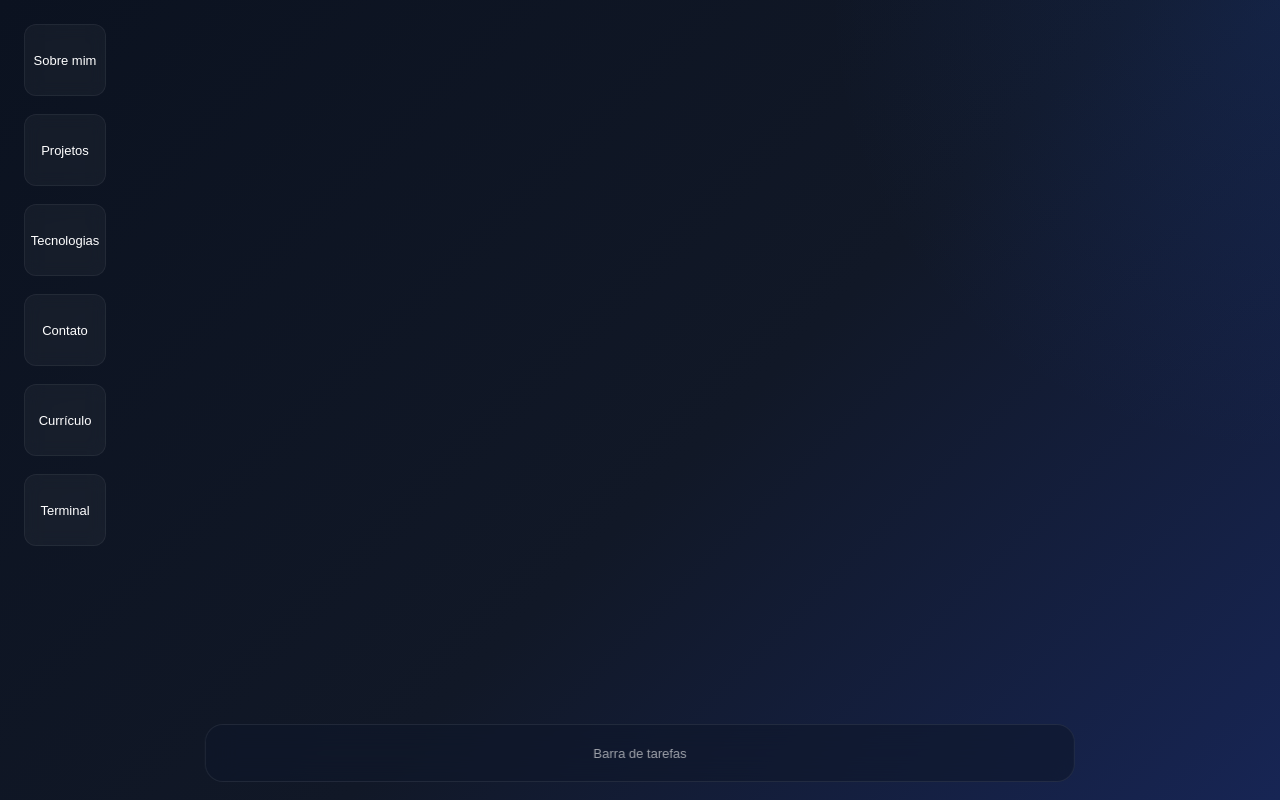
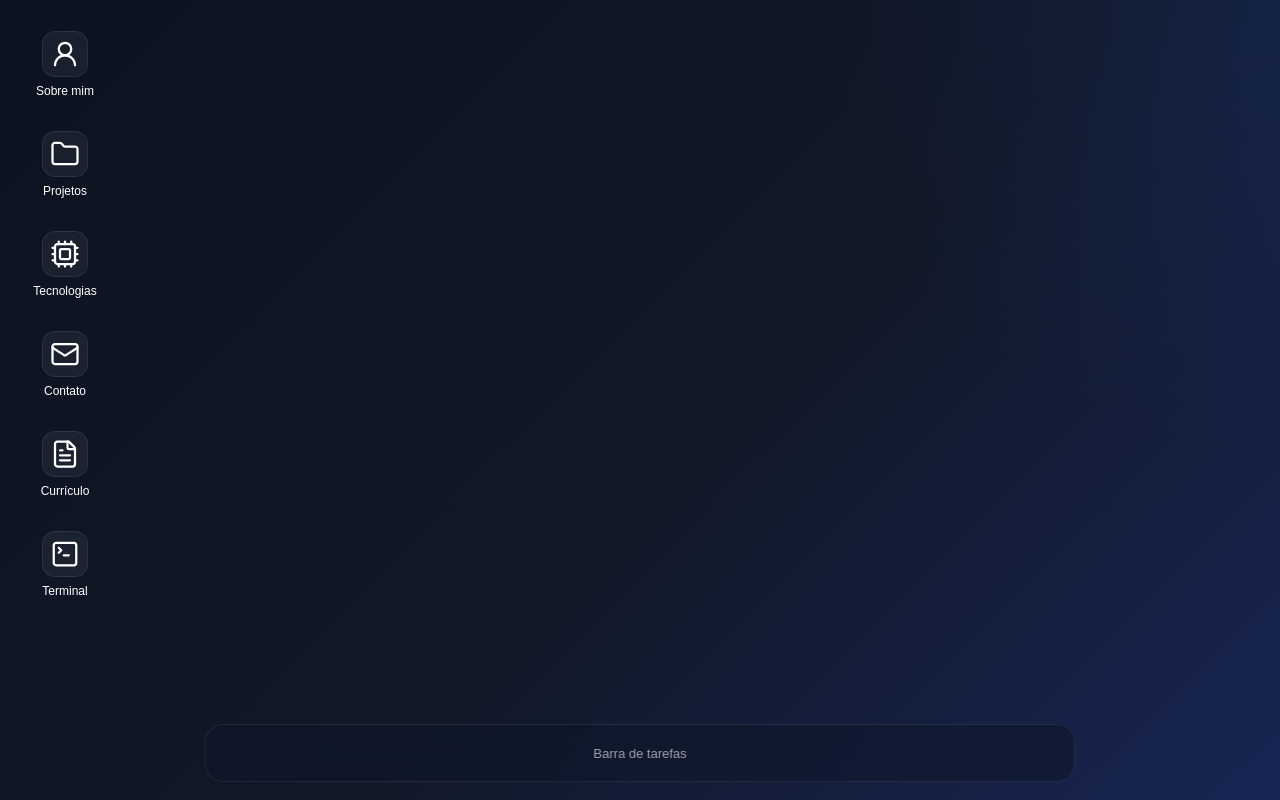
Before and after one commit to warlleyz/portfolio-warlley, a React (Vite) app: page / in a window 1280 px wide. Built offline with nearby package versions, Linux system fonts and the light colour scheme.

Commit message:
Adiciona icones aos atalhos do desktop

```diff
--- a/package.json
+++ b/package.json
@@ -10,6 +10,7 @@
     "preview": "vite preview"
   },
   "dependencies": {
+    "lucide-react": "^1.46.0",
     "react": "^19.2.8",
     "react-dom": "^19.2.8"
   },
--- a/src/components/Desktop/Desktop.css
+++ b/src/components/Desktop/Desktop.css
@@ -23,27 +23,62 @@
 
 .shortcut {
     width: 82px;
-    min-height: 72px;
+    min-height: 82px;
 
     display: flex;
+    flex-direction: column;
     align-items: center;
     justify-content: center;
+    gap: 7px;
 
-    text-align: center;
-    font-size: 13px;
-
+    border: 1px solid transparent;
     border-radius: 12px;
 
-    background: rgba(255, 255, 255, 0.04);
-    border: 1px solid rgba(255, 255, 255, 0.06);
-
-    backdrop-filter: blur(8px);
+    background: transparent;
+    color: inherit;
 
     cursor: pointer;
 
     transition:
         background 0.2s ease,
+        border-color 0.2s ease,
         transform 0.2s ease;
+}
+
+.shortcut:hover {
+    background: rgba(255, 255, 255, 0.07);
+    border-color: rgba(255, 255, 255, 0.08);
+    transform: translateY(-2px);
+}
+
+.shortcut:focus {
+    outline: none;
+}
+
+.shortcut:active {
+    transform: scale(0.96);
+}
+
+.shortcut-icon {
+    display: flex;
+    align-items: center;
+    justify-content: center;
+
+    width: 46px;
+    height: 46px;
+
+    border-radius: 13px;
+
+    background: rgba(255, 255, 255, 0.06);
+    border: 1px solid rgba(255, 255, 255, 0.08);
+
+    backdrop-filter: blur(8px);
+}
+
+.shortcut-name {
+    font-size: 12px;
+    line-height: 1.2;
+    text-align: center;
 }
 
 .shortcut:hover {
--- a/src/components/Desktop/Desktop.jsx
+++ b/src/components/Desktop/Desktop.jsx
@@ -1,15 +1,60 @@
 import './Desktop.css'
 
+import {
+    UserRound,
+    Folder,
+    Cpu,
+    Mail,
+    FileText,
+    TerminalSquare,
+} from 'lucide-react'
+
 function Desktop() {
+    const shortcuts = [
+        {
+            name: 'Sobre mim',
+            icon: <UserRound size={30} strokeWidth={1.8} />,
+        },
+        {
+            name: 'Projetos',
+            icon: <Folder size={30} strokeWidth={1.8} />,
+        },
+        {
+            name: 'Tecnologias',
+            icon: <Cpu size={30} strokeWidth={1.8} />,
+        },
+        {
+            name: 'Contato',
+            icon: <Mail size={30} strokeWidth={1.8} />,
+        },
+        {
+            name: 'Currículo',
+            icon: <FileText size={30} strokeWidth={1.8} />,
+        },
+        {
+            name: 'Terminal',
+            icon: <TerminalSquare size={30} strokeWidth={1.8} />,
+        },
+    ]
+
     return (
         <main className="desktop">
             <section className="desktop-shortcuts">
-                <div className="shortcut">Sobre mim</div>
-                <div className="shortcut">Projetos</div>
-                <div className="shortcut">Tecnologias</div>
-                <div className="shortcut">Contato</div>
-                <div className="shortcut">Currículo</div>
-                <div className="shortcut">Terminal</div>
+                {shortcuts.map((shortcut) => (
+                    <button
+                        key={shortcut.name}
+                        className="shortcut"
+                        type="button"
+                    >
+                        <span className="shortcut-icon">
+                            {shortcut.icon}
+                        </span>
+
+                        <span className="shortcut-name">
+                            {shortcut.name}
+                        </span>
+                    </button>
+                ))}
             </section>
 
             <div className="taskbar-placeholder">
```
Also changed, not shown: 1 other file (tests, documents, lock files or other folders).
